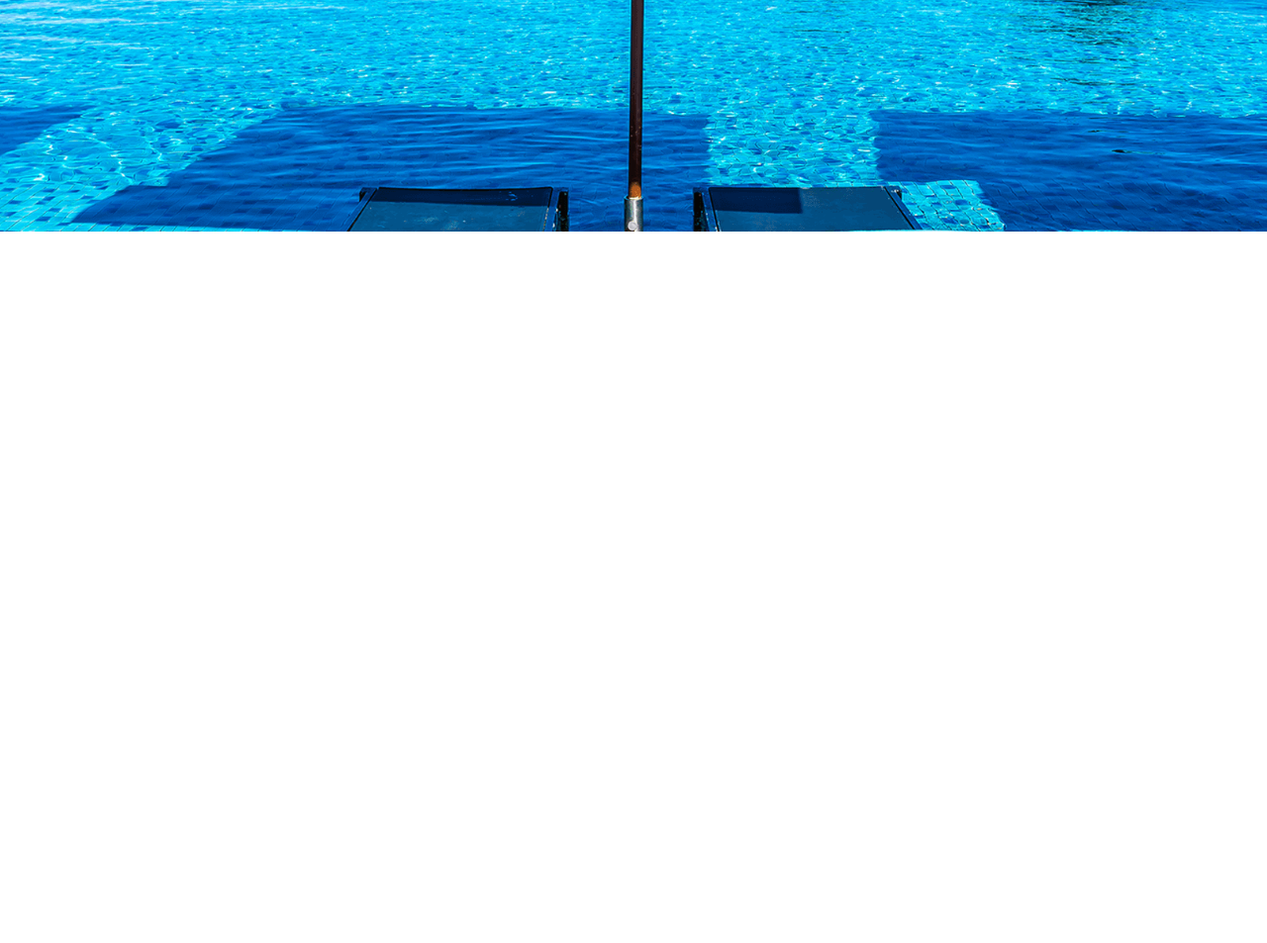
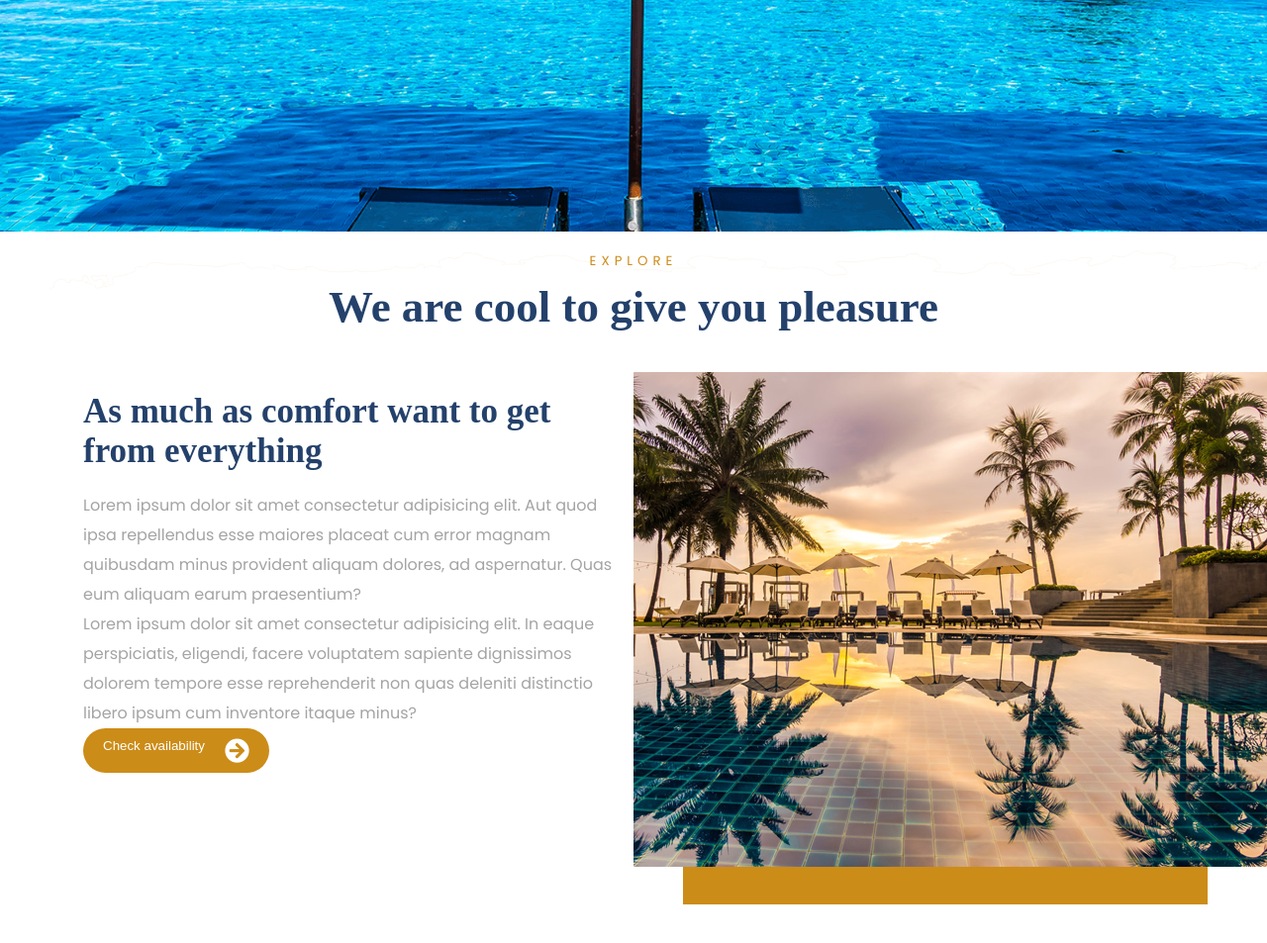
Before and after one commit to Shukrulla/Ubekistan-hotel, a plain HTML site: page index.html in a window 1280 px wide. Shown: the part 701-1654 px from the top of the page at 99% size. Before the commit the page ends 935 px from the top, so only its background shows below. Drawn offline with nearby package versions, Linux system fonts and the light colour scheme; files whose address does not match are found by name.

Commit message:
available button

```diff
--- a/index.html
+++ b/index.html
@@ -22,8 +22,8 @@
             <i class="fab fa-instagram"></i>
             <i class="fab fa-youtube"></i>
         </div>
-        <div class="logo">
-            <img src="images/logo.png" alt="">
+        <div class="logo" style="width:162px; height:46px">
+            <img src="images/logo.png" width="162px" height="46px" alt="">
         </div>
         <div class="address">
             <i class="fas fa-map-marker-alt"></i>
@@ -35,7 +35,7 @@
      <div class="container">
        <nav class="navbar flex1">
         <div class="sticky_logo logo">
-        <img src="Images/logo.png" alt="">
+        <img src="Images/logo.png" width="162px" height="46px" alt="">
         </div>
 
         <ul class="nav-menu">
@@ -109,6 +109,30 @@
       </div>
     </div>
   </section>
+
+  <section class="about" id="about">
+    <div class="container">
+        <div class="heading">
+            <h5>EXPLORE</h5>
+            <h2>We are cool to give you pleasure</h2>
+        </div>
+        <div class="content flex top">
+            <div class="left">
+                <h3>As much as comfort want to get from everything</h3>
+                <p>Lorem ipsum dolor sit amet consectetur adipisicing elit. Aut quod ipsa repellendus esse maiores placeat cum error magnam quibusdam minus provident aliquam dolores, ad aspernatur. Quas eum aliquam earum praesentium?</p>
+                <p>Lorem ipsum dolor sit amet consectetur adipisicing elit. In eaque perspiciatis, eligendi, facere voluptatem sapiente dignissimos dolorem tempore esse reprehenderit non quas deleniti distinctio libero ipsum cum inventore itaque minus?</p>
+           <button class="flex">
+            <span>Check availability</span>
+            <i class="fas fa-arrow-circle-right"></i>
+           </button>
+            </div>
+            <div class="right">
+                <img src="Images/a.png" alt="">
+            </div>
+        </div>
+    </div>
+  </section>
+
 </body>
 
 </html>
--- a/style.css
+++ b/style.css
@@ -162,6 +162,9 @@ header.sticky ul li a {
   .logo {
     display: none;
   }
+  .logo img {
+    display: none;
+  }
 
   /*------------head------------*/
   header.sticky {
@@ -287,5 +290,83 @@ header.sticky ul li a {
     font-size: 25px;
   }
   button span{
-    margin-top: 5px;
+    margin-top: 5;
   }
+
+
+  /* ---------home------ */
+  /* ----------about----- */
+.top {
+  margin-top:40px;
+}
+.mtop {
+    margin-top: 40px;
+}
+.heading {
+    text-align: center;
+}
+.heading h5 {
+    font-weight: 400;
+    letter-spacing: 5px;
+    color:#CC8C18;
+    padding-top: 20px;
+    text-transform: uppercase;
+}
+.heading h2{
+    color:#24416b;
+    font-size: 45px;
+    font-family: serif;
+    font-weight: bold;
+    margin:10px 0 20px 0;
+}
+.left, .right {
+    width:50%;
+}
+
+h3 {
+    font-size: 35px;
+    font-family: serif;
+    color:#24416b;
+    margin-bottom: 20px;
+}
+.about .left {
+    padding:20px
+}
+p {
+    line-height: 30px;
+    color: #a4a4a4;
+    margin: bottom 20px;
+    font: size 15px;
+}
+.about {
+    position:relative;
+    padding-bottom: 70px;
+}
+.about .right {
+    position: relative;
+}
+.about .right::after{
+    content:'';
+    position:absolute;
+    top:0;
+    left:0;
+    background:#CC8C18;
+    width:92%;
+    height:61vh;
+    z-index: -1;
+    margin:50px;
+}
+.about::after{
+    content:'';
+    position:absolute;
+    top:-5%;
+    left:0;
+    background-image:url("/Images/line1.png");
+    background-size: cover;
+    background-repeat: no-repeat;
+    height:50px;
+    width:100%;
+    z-index: -1;
+    margin:50px;
+}
+  /* ----------about-------- */
```
Also changed, not shown: Images/1.png, Images/logo.png.
